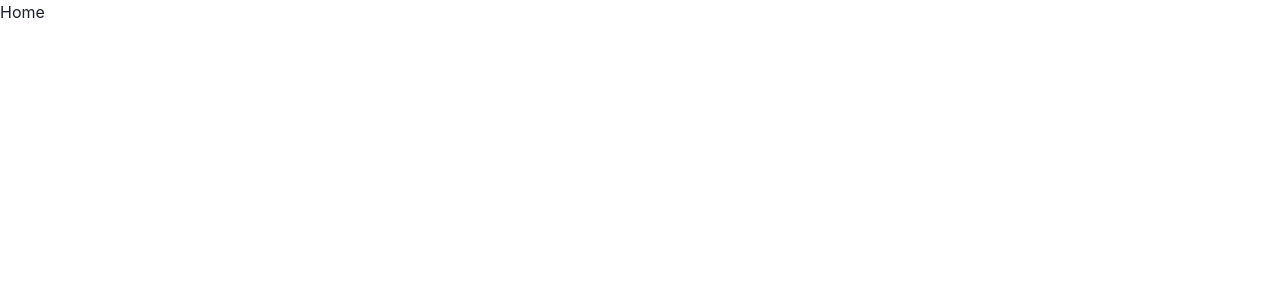
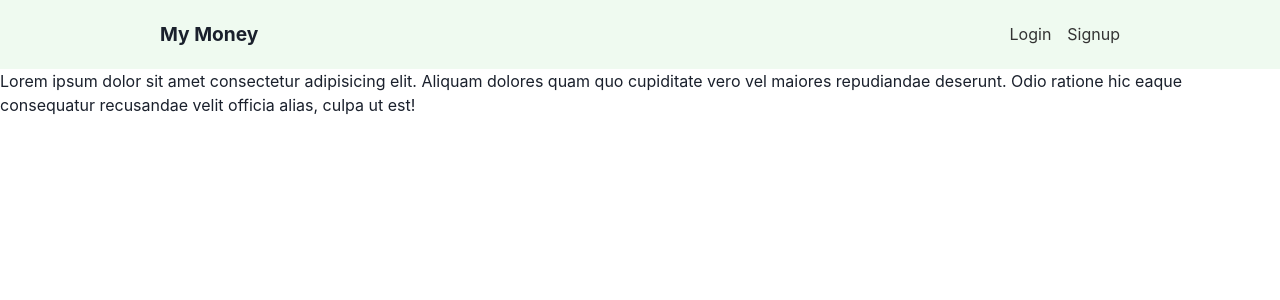
Before and after one commit to dariovargaos/finance-tracker, a React (Vite) app in the folder finance-tracker/: page / in a window 1280 px wide. Shown: the top 300 px of the page. Built offline with nearby package versions, Linux system fonts and the light colour scheme.

Commit message:
Add navbar as root layout

```diff
--- a/finance-tracker/src/App.tsx
+++ b/finance-tracker/src/App.tsx
@@ -4,17 +4,17 @@ import {
   Route,
   RouterProvider,
 } from "react-router-dom";
-import { Button } from "@chakra-ui/react";
 
 //pages
+import RootLayout from "./rootLayout/RootLayout";
 import Home from "./pages/home/Home";
 import Login from "./pages/login/Login";
 import Signup from "./pages/signup/Signup";
 
 const router = createBrowserRouter(
   createRoutesFromElements(
-    <Route>
-      <Route path="/" element={<Home />} />
+    <Route path="/" element={<RootLayout />}>
+      <Route index element={<Home />} />
       <Route path="/login" element={<Login />} />
       <Route path="/signup" element={<Signup />} />
     </Route>
--- a/finance-tracker/src/pages/home/Home.tsx
+++ b/finance-tracker/src/pages/home/Home.tsx
@@ -1,5 +1,11 @@
 import { Box } from "@chakra-ui/react";
 
 export default function Home() {
-  return <Box>Home</Box>;
+  return (
+    <Box>
+      Lorem ipsum dolor sit amet consectetur adipisicing elit. Aliquam dolores
+      quam quo cupiditate vero vel maiores repudiandae deserunt. Odio ratione
+      hic eaque consequatur recusandae velit officia alias, culpa ut est!
+    </Box>
+  );
 }
--- /dev/null
+++ b/finance-tracker/src/rootLayout/RootLayout.tsx
@@ -0,0 +1,26 @@
+import { Link, Outlet } from "react-router-dom";
+import { Box, List, ListItem, Spacer } from "@chakra-ui/react";
+export default function RootLayout() {
+  return (
+    <Box>
+      <Box as="nav" w="100%" bg="#effaf0" p="20px 10px" boxSizing="border-box">
+        <List display="flex" m="0 auto" maxW="960px" alignItems="center">
+          <ListItem fontWeight="bold" fontSize="1.2em">
+            My Money
+          </ListItem>
+
+          <Spacer />
+
+          <ListItem ml="16px" color="#333">
+            <Link to="/login">Login</Link>
+          </ListItem>
+          <ListItem ml="16px" color="#333">
+            <Link to="/signup">Signup</Link>
+          </ListItem>
+        </List>
+      </Box>
+
+      <Outlet />
+    </Box>
+  );
+}
```
